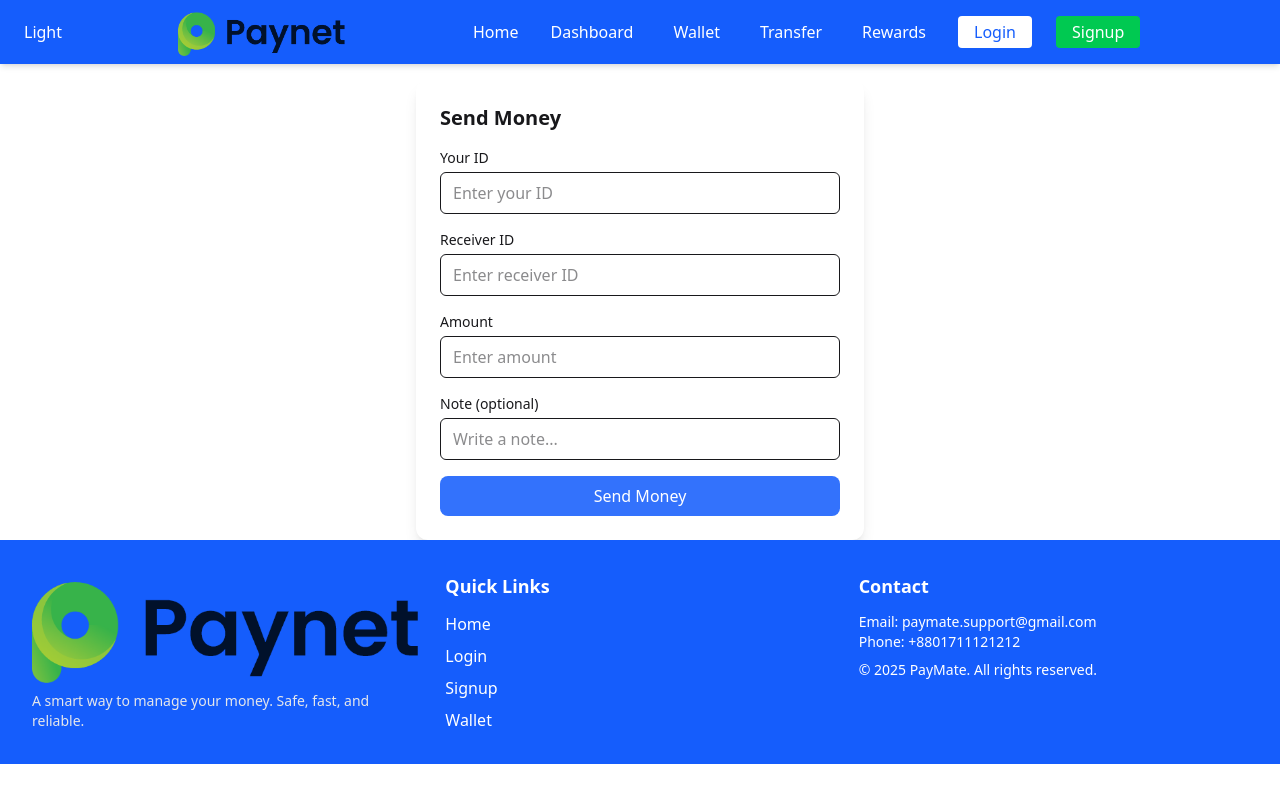
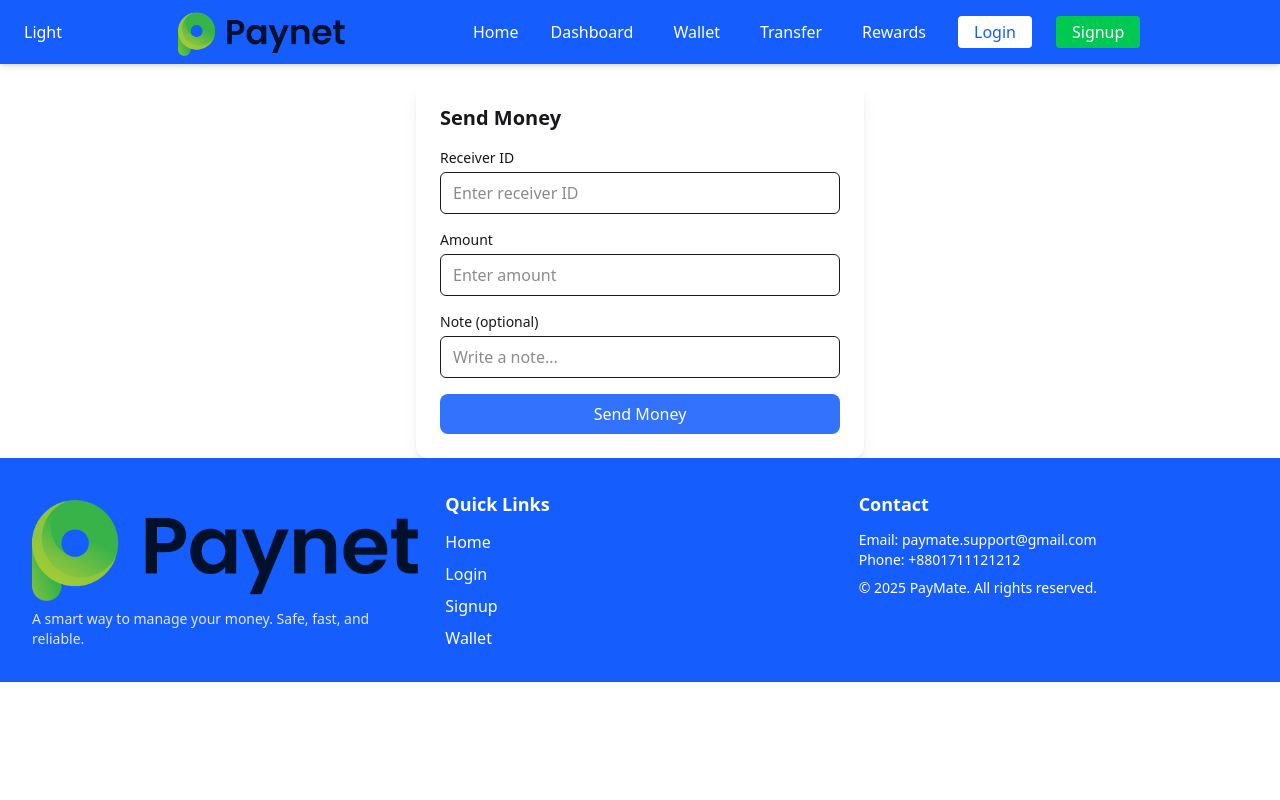
Before and after one commit to mithun41/digital-wallet-client, a React (Vite) app: page /Send_money in a window 1280 px wide. Built offline with nearby package versions, Linux system fonts and the light colour scheme.

Commit message:
check pull

```diff
--- a/src/Pages/sendMoney/SendMoney.jsx
+++ b/src/Pages/sendMoney/SendMoney.jsx
@@ -9,6 +9,7 @@ const SendMoney = () => {
   } = useForm();
 
   const onSubmit = async(data) => {
+    console.log(data)
     const response = await axios.post('http://localhost:5000/api/send-many',data);
     console.log(response.data)
     alert(`Data sent successfully. Inserted count: ${response.data.insertedCount}`);
@@ -22,19 +23,6 @@ const SendMoney = () => {
     <div className="max-w-md mx-auto bg-white shadow-lg rounded-xl p-6 mt-20">
       <h2 className="text-xl font-semibold mb-4">Send Money</h2>
       <form onSubmit={handleSubmit(onSubmit)} className="space-y-4">
-        {/* Sender ID */}
-        <div>
-          <label className="block text-sm font-medium mb-1">Your ID</label>
-          <input
-            type="text"
-            {...register("senderId", { required: "Sender ID is required" })}
-            className="w-full px-3 py-2 border rounded-md focus:ring focus:ring-green-300"
-            placeholder="Enter your ID"
-          />
-          {errors.senderId && (
-            <p className="text-red-500 text-sm">{errors.senderId.message}</p>
-          )}
-        </div>
 
         {/* Receiver ID */}
         <div>
```
